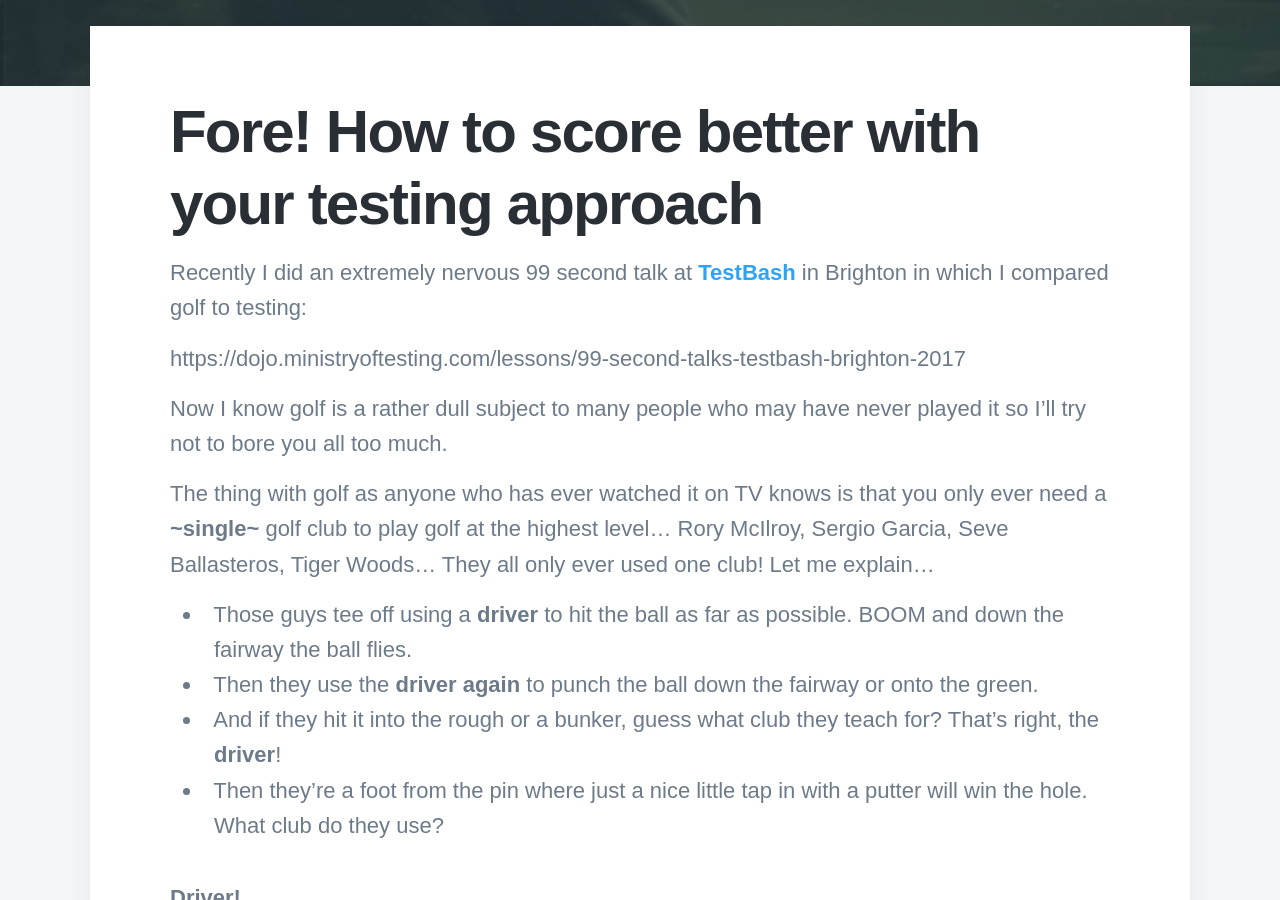
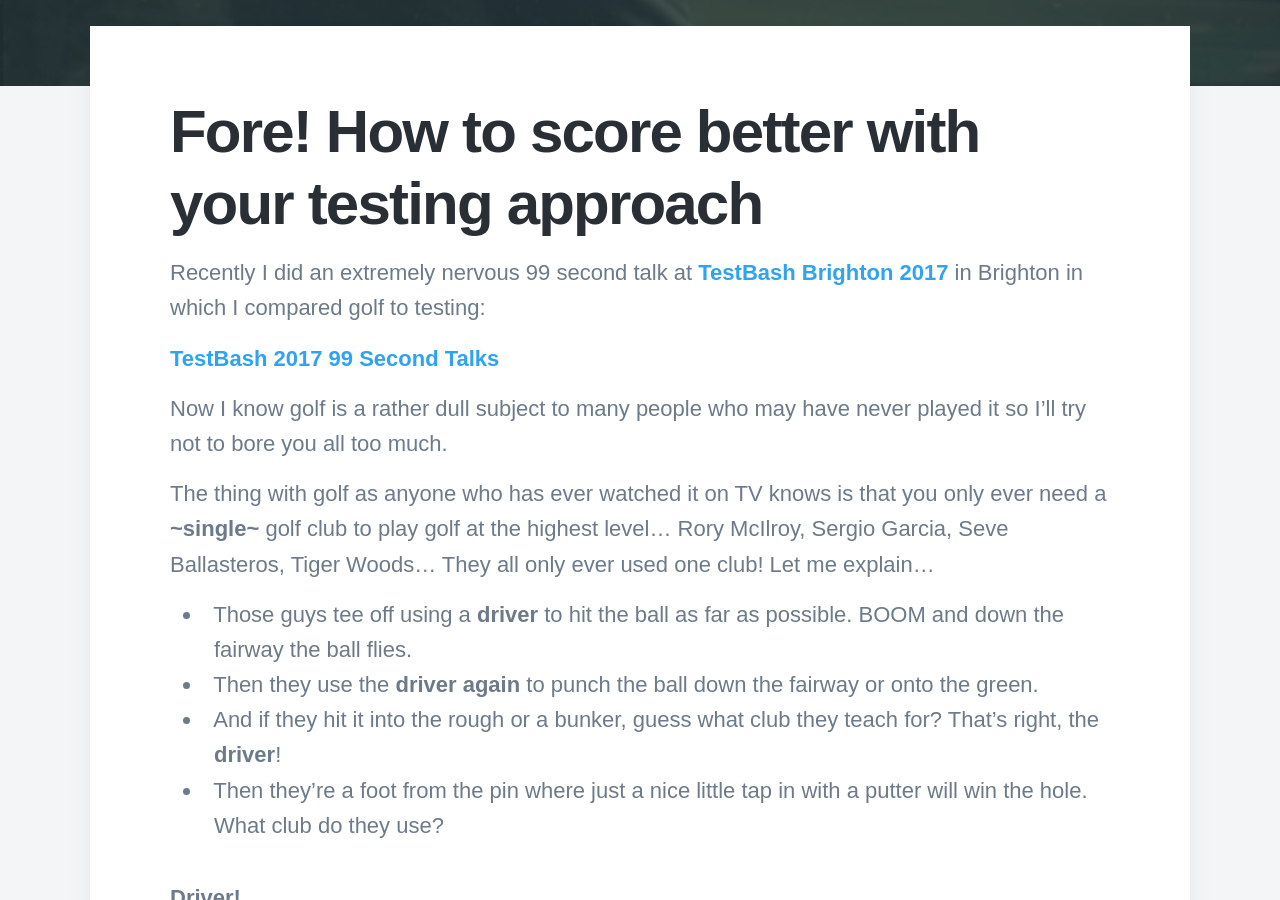
Before and after one commit to TheTestingMuse/thetestingmuse.github.io, a Jekyll site: the page built from _posts/2017-04-04-how-to-score-better-with-your-testing-approach.md, in a window 1280 px wide and 900 px high, scrolled down 643 px. Built offline with Jekyll 4.4.1, drawn with Linux system fonts in a browser that asks for light colours; nearby versions of some CDN libraries; some web fonts are replaced; some of the changed lines change nothing that is shown.

Commit message:
Post - Fore

```diff
--- a/_posts/2017-04-04-how-to-score-better-with-your-testing-approach.md
+++ b/_posts/2017-04-04-how-to-score-better-with-your-testing-approach.md
@@ -13,9 +13,9 @@ categories:
 ---
 # Fore! How to score better with your testing approach
 
-Recently I did an extremely nervous 99 second talk at [TestBash](https://dojo.ministryoftesting.com/events/testbash-brighton-2017) in Brighton in which I compared golf to testing:
+Recently I did an extremely nervous 99 second talk at [TestBash Brighton 2017](https://dojo.ministryoftesting.com/events/testbash-brighton-2017) in Brighton in which I compared golf to testing:
 
-https://dojo.ministryoftesting.com/lessons/99-second-talks-testbash-brighton-2017
+[TestBash 2017 99 Second Talks](https://dojo.ministryoftesting.com/lessons/99-second-talks-testbash-brighton-2017)
 
 Now I know golf is a rather dull subject to many people who may have never played it so I’ll try not to bore you all too much.
 
```
